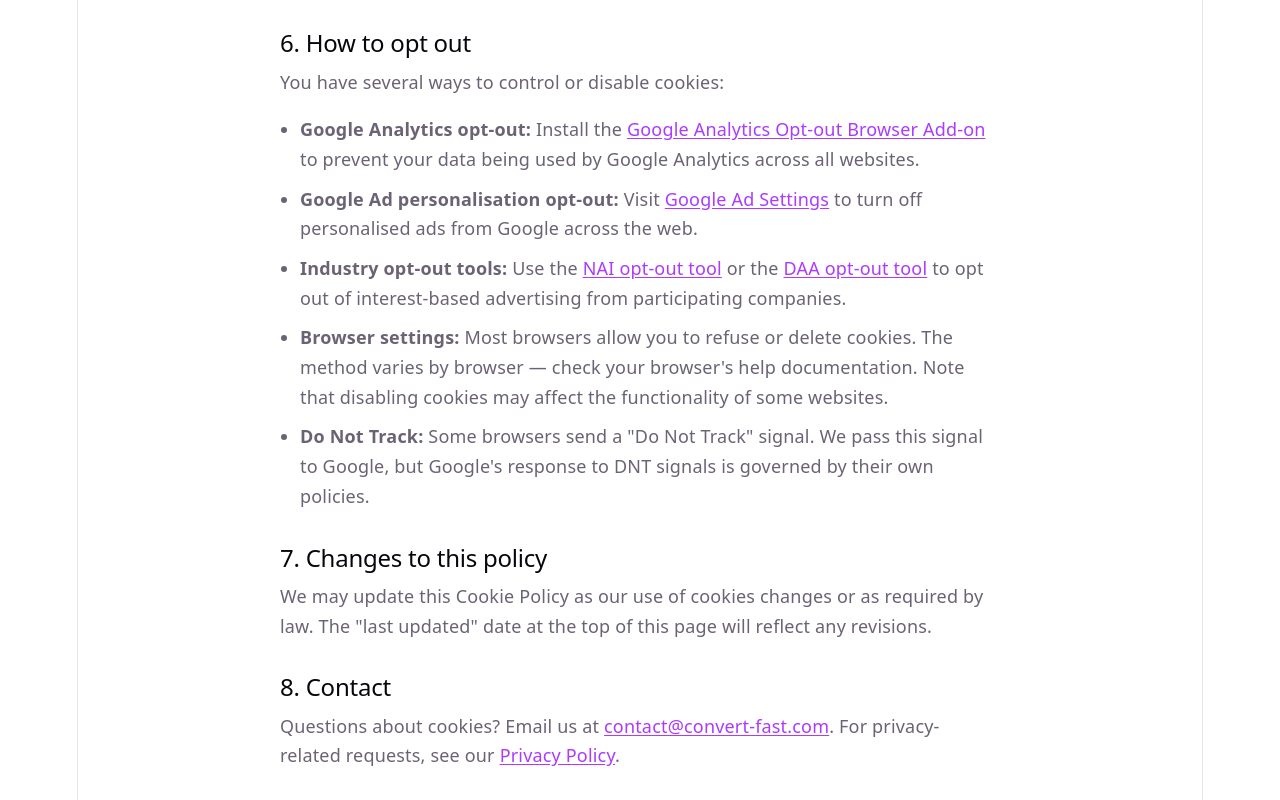
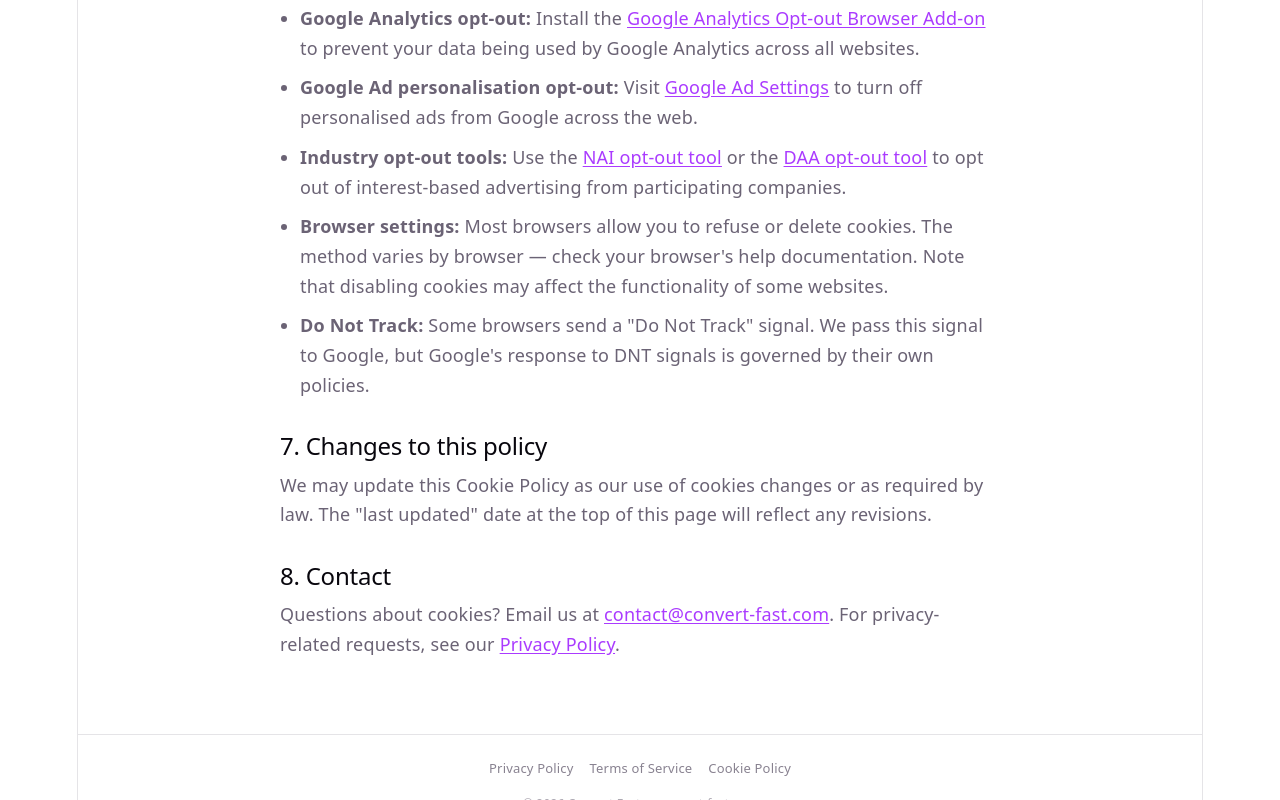
Before and after one commit to aure84/unit-converter, a React (Vite) app: page /cookies in a window 1280 px wide. Shown: the part 2000-2800 px from the top of the page. Built offline with nearby package versions, Linux system fonts and the light colour scheme.

Commit message:
Fix footer layout: move footer to Layout, separate from Nav

```diff
--- a/src/components/Nav.jsx
+++ b/src/components/Nav.jsx
@@ -20,7 +20,6 @@ const LEGAL_LINKS = [
 
 function Nav() {
   return (
-    <>
     <nav className="nav" aria-label="Unit categories">
       <ul className="nav__list">
         {CATEGORIES.map(({ path, label }) => (
@@ -37,7 +36,11 @@ function Nav() {
         ))}
       </ul>
     </nav>
+  )
+}
 
+export function Footer() {
+  return (
     <footer className="site-footer">
       <ul className="site-footer__list">
         {LEGAL_LINKS.map(({ path, label }) => (
@@ -50,7 +53,6 @@ function Nav() {
         &copy; {new Date().getFullYear()} Convert Fast &mdash; convert-fast.com
       </p>
     </footer>
-    </>
   )
 }
 
--- a/src/layouts/Layout.jsx
+++ b/src/layouts/Layout.jsx
@@ -1,11 +1,13 @@
 import { Outlet } from 'react-router'
 import Nav from '../components/Nav.jsx'
+import { Footer } from '../components/Nav.jsx'
 
 function Layout() {
   return (
     <>
       <Nav />
       <Outlet />
+      <Footer />
     </>
   )
 }
```
Lines whose indentation alone changed are shown as unchanged.
